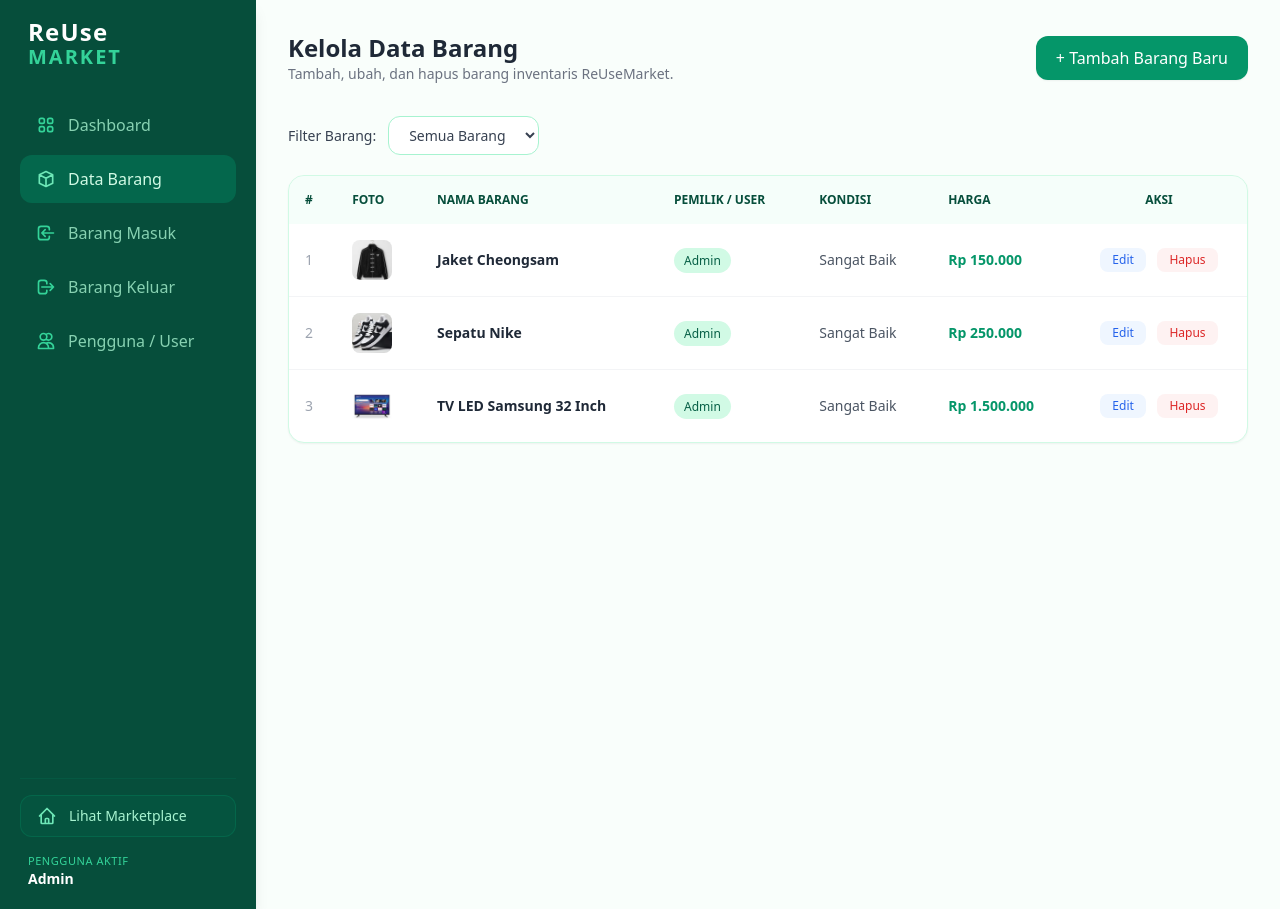
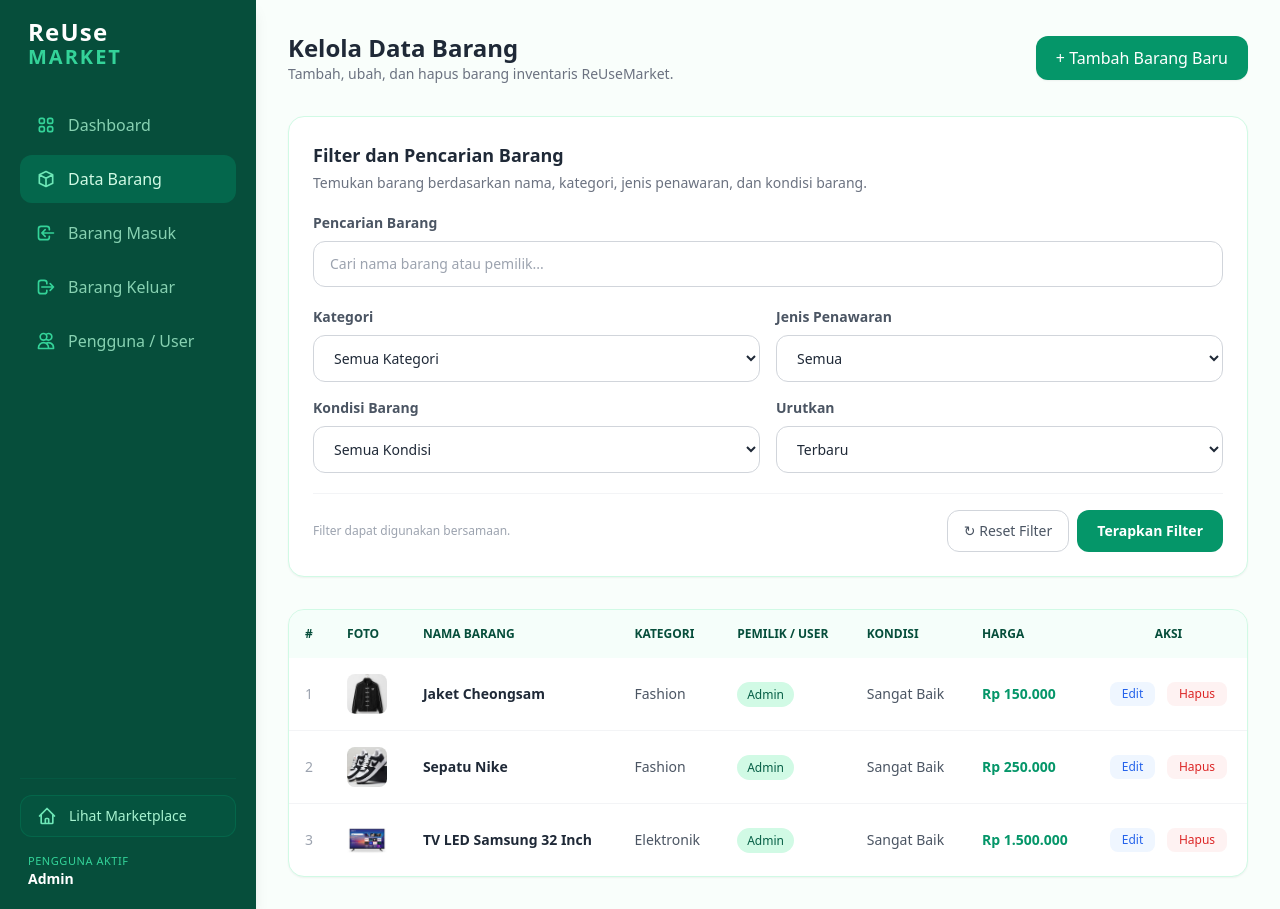
Before and after one commit to tiarahutapea07-art/CodeBase, a Laravel app: page /products in a window 1280 px wide. Run offline with Laravel 12, Linux system fonts and the light colour scheme; a user stored in the database is signed in; data comes from the database, SQL or seed files in the repository; parts of the project's set-up code (start-up, migrations or seed data) failed here and were passed over; some libraries are stand-ins or nearby versions.

Commit message:
Update tampilan dashboard admin untuk data barang

```diff
--- a/app/Http/Controllers/ProductController.php
+++ b/app/Http/Controllers/ProductController.php
@@ -44,14 +44,61 @@ class ProductController extends Controller
     }
 
     // HALAMAN DATA BARANG
+
 public function index(Request $request)
 {
-        $query = Product::with('user')->latest();
+    $query = Product::with(['user', 'category'])->latest();
 
-        if ($request->filter == 'jual') {
+    // PENCARIAN NAMA BARANG ATAU PEMILIK
+    if ($request->filled('search')) {
+        $keyword = $request->search;
+
+        $query->where(function ($q) use ($keyword) {
+            $q->where('name', 'LIKE', "%{$keyword}%")
+              ->orWhereHas('user', function ($userQuery) use ($keyword) {
+                  $userQuery->where('name', 'LIKE', "%{$keyword}%");
+              });
+        });
+    }
+
+    // FILTER KATEGORI
+    if ($request->filled('category') && $request->category !== 'all') {
+        $category = $request->category;
+
+        $query->whereHas('category', function ($q) use ($category) {
+            $q->whereRaw('LOWER(name) = ?', [strtolower($category)]);
+        });
+    }
+
+    // FILTER JENIS PENAWARAN
+    if ($request->filter === 'jual') {
         $query->where('price', '>', 0);
-        } elseif ($request->filter == 'donasi') {
+    } elseif ($request->filter === 'donasi') {
         $query->where('price', 0);
+    }
+
+    // FILTER KONDISI
+    if ($request->filled('condition') && $request->condition !== 'all') {
+        $query->where('condition', $request->condition);
+    }
+
+    // PENGURUTAN
+    switch ($request->sort) {
+        case 'oldest':
+            $query->oldest();
+            break;
+
+        case 'highest':
+            $query->orderBy('price', 'desc');
+            break;
+
+        case 'lowest':
+            $query->orderBy('price', 'asc');
+            break;
+
+        default:
+            $query->latest();
+            break;
     }
 
     $products = $query->get();
@@ -59,6 +106,7 @@ class ProductController extends Controller
 
     return view('products.index', compact('products', 'categories'));
 }
+
 
     // TAMBAH BARANG
     public function store(Request $request)
--- a/resources/views/products/index.blade.php
+++ b/resources/views/products/index.blade.php
@@ -33,30 +33,157 @@
                 </button>
             </header>
             <!-- Filter Jenis Barang -->
-            <div class="mb-5 flex items-center gap-3">
-                <label for="filter" class="text-sm font-medium text-gray-700">
-                    Filter Barang:
+
+<!-- FILTER DAN PENCARIAN BARANG -->
+<div class="mb-8 bg-white border border-emerald-100 rounded-2xl p-6 shadow-sm">
+
+    <div class="mb-5">
+        <h3 class="text-lg font-bold text-gray-800">
+            Filter dan Pencarian Barang
+        </h3>
+        <p class="text-sm text-gray-500 mt-1">
+            Temukan barang berdasarkan nama, kategori, jenis penawaran, dan kondisi barang.
+        </p>
+    </div>
+
+    <form action="{{ route('products.index') }}" method="GET">
+
+        <!-- PENCARIAN -->
+        <div class="mb-5">
+            <label class="block text-sm font-semibold text-gray-600 mb-2">
+                Pencarian Barang
             </label>
 
-                <form action="{{ route('products.index') }}" method="GET">
-                    <select
-                        name="filter"
-                        id="filter"
-                        onchange="this.form.submit()"
-                        class="border border-emerald-200 rounded-xl px-4 py-2 text-sm bg-white text-gray-700 focus:outline-none focus:ring-2 focus:ring-emerald-500"
-                    >
+            <input
+                type="text"
+                name="search"
+                value="{{ request('search') }}"
+                placeholder="Cari nama barang atau pemilik..."
+                class="w-full px-4 py-3 border border-gray-300 rounded-xl text-sm focus:outline-none focus:ring-2 focus:ring-emerald-500">
+        </div>
+
+        <div class="grid grid-cols-1 md:grid-cols-2 gap-4">
+
+            <!-- KATEGORI -->
+            <div>
+                <label class="block text-sm font-semibold text-gray-600 mb-2">
+                    Kategori
+                </label>
+
+                <select name="category"
+                    class="w-full px-4 py-3 border border-gray-300 rounded-xl text-sm bg-white focus:outline-none focus:ring-2 focus:ring-emerald-500">
+
+                    <option value="all">Semua Kategori</option>
+
+                    @foreach($categories as $category)
+                        <option value="{{ strtolower($category->name) }}"
+                            {{ request('category', 'all') == strtolower($category->name) ? 'selected' : '' }}>
+                            {{ $category->name }}
+                        </option>
+                    @endforeach
+
+                </select>
+            </div>
+
+            <!-- JENIS PENAWARAN -->
+            <div>
+                <label class="block text-sm font-semibold text-gray-600 mb-2">
+                    Jenis Penawaran
+                </label>
+
+                <select name="filter"
+                    class="w-full px-4 py-3 border border-gray-300 rounded-xl text-sm bg-white focus:outline-none focus:ring-2 focus:ring-emerald-500">
+
                     <option value="semua" {{ request('filter', 'semua') == 'semua' ? 'selected' : '' }}>
-                            Semua Barang
+                        Semua
                     </option>
+
                     <option value="jual" {{ request('filter') == 'jual' ? 'selected' : '' }}>
-                            Barang Dijual
+                        Dijual
                     </option>
+
                     <option value="donasi" {{ request('filter') == 'donasi' ? 'selected' : '' }}>
-                            Barang Donasi
+                        Donasi
                     </option>
                 </select>
+            </div>
+
+            <!-- KONDISI -->
+            <div>
+                <label class="block text-sm font-semibold text-gray-600 mb-2">
+                    Kondisi Barang
+                </label>
+
+                <select name="condition"
+                    class="w-full px-4 py-3 border border-gray-300 rounded-xl text-sm bg-white focus:outline-none focus:ring-2 focus:ring-emerald-500">
+
+                    <option value="all">Semua Kondisi</option>
+                    <option value="Sangat Baik" {{ request('condition') == 'Sangat Baik' ? 'selected' : '' }}>
+                        Sangat Baik
+                    </option>
+                    <option value="Baik" {{ request('condition') == 'Baik' ? 'selected' : '' }}>
+                        Baik
+                    </option>
+                    <option value="Layak Pakai" {{ request('condition') == 'Layak Pakai' ? 'selected' : '' }}>
+                        Layak Pakai
+                    </option>
+                </select>
+            </div>
+
+            <!-- URUTKAN -->
+            <div>
+                <label class="block text-sm font-semibold text-gray-600 mb-2">
+                    Urutkan
+                </label>
+
+                <select name="sort"
+                    class="w-full px-4 py-3 border border-gray-300 rounded-xl text-sm bg-white focus:outline-none focus:ring-2 focus:ring-emerald-500">
+
+                    <option value="newest" {{ request('sort', 'newest') == 'newest' ? 'selected' : '' }}>
+                        Terbaru
+                    </option>
+
+                    <option value="oldest" {{ request('sort') == 'oldest' ? 'selected' : '' }}>
+                        Terlama
+                    </option>
+
+                    <option value="highest" {{ request('sort') == 'highest' ? 'selected' : '' }}>
+                        Harga Tertinggi
+                    </option>
+
+                    <option value="lowest" {{ request('sort') == 'lowest' ? 'selected' : '' }}>
+                        Harga Terendah
+                    </option>
+                </select>
+            </div>
+
+        </div>
+
+        <!-- TOMBOL FILTER -->
+        <div class="flex flex-col sm:flex-row justify-between items-center gap-3 mt-5 pt-4 border-t border-gray-100">
+
+            <p class="text-xs text-gray-400">
+                Filter dapat digunakan bersamaan.
+            </p>
+
+            <div class="flex gap-2">
+
+                <a href="{{ route('products.index') }}"
+                    class="px-4 py-2.5 border border-gray-300 text-gray-600 rounded-xl text-sm hover:bg-gray-50">
+                    ↻ Reset Filter
+                </a>
+
+                <button type="submit"
+                    class="px-5 py-2.5 bg-emerald-600 hover:bg-emerald-700 text-white rounded-xl text-sm font-semibold">
+                    Terapkan Filter
+                </button>
+
+            </div>
+        </div>
+
     </form>
 </div>
+
 
             <!-- Tabel Data Barang -->
             <div class="bg-white rounded-2xl shadow-sm border border-emerald-100 overflow-hidden">
@@ -66,6 +193,7 @@
                             <th class="p-4">#</th>
                             <th class="p-4">Foto</th>
                             <th class="p-4">Nama Barang</th>
+                            <th class="p-4">Kategori</th>
                             <th class="p-4">Pemilik / User</th>
                             <th class="p-4">Kondisi</th>
                             <th class="p-4">Harga</th>
@@ -93,6 +221,11 @@
 
                                 <td class="p-4 font-semibold text-gray-800">
                                     {{ $product->name }}
+                                </td>
+
+                                <!-- KATEGORI BARANG -->
+                                <td class="p-4 text-gray-600">
+                                    {{ $product->category->name ?? '-' }}
                                 </td>
 
                                 <td class="p-4">
```
Also changed, not shown: resources/views/welcome.blade.php (+0 -8 lines), public/images/product_6afac8d03b81c.jpg (added), public/images/product_6afacaab61c2d.jpg (added), public/images/product_6afacb55d0220.jpg (added), public/images/product_6afacced1dc9f.jpg (added), public/images/product_6aface4a0547a.jpg (added), public/images/product_6afad87b526a9.jpg (added), public/images/product_6afad9d15c4bc.jpg (added). Lines whose indentation alone changed are shown as unchanged.
